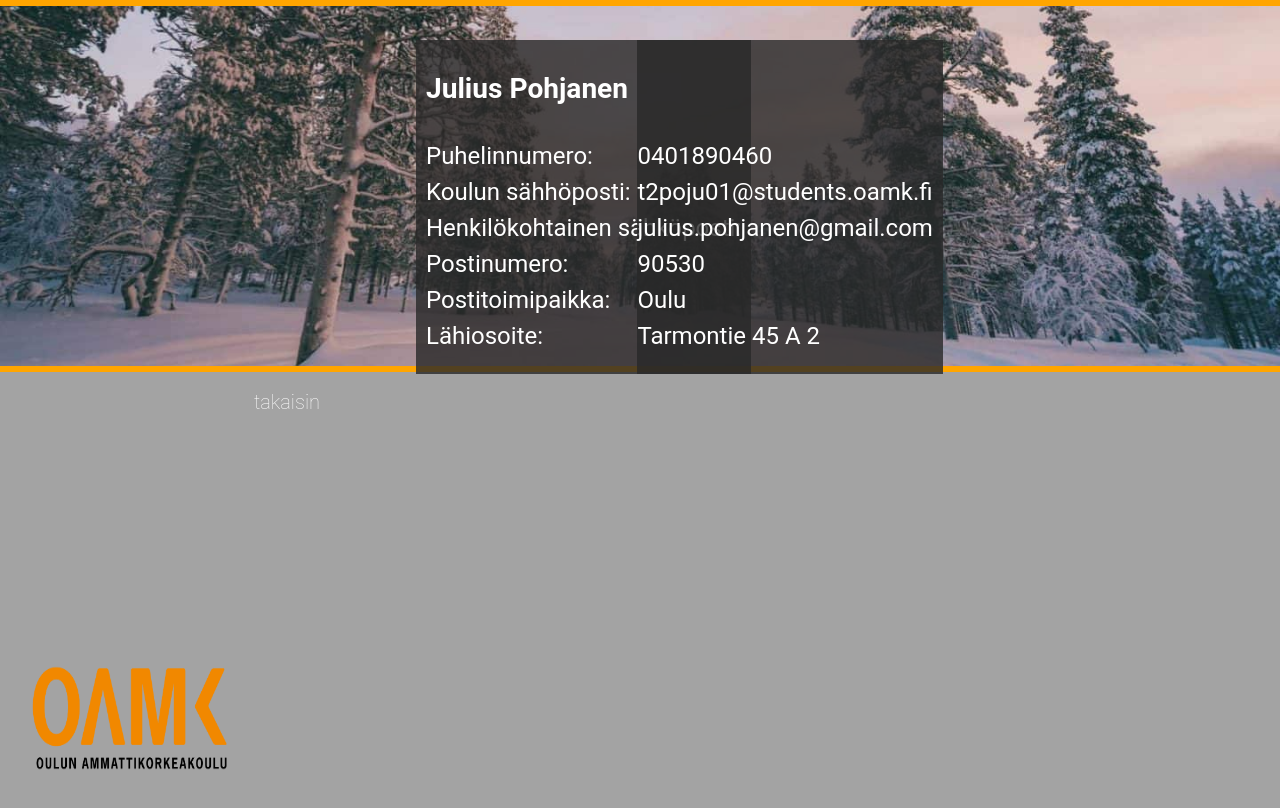
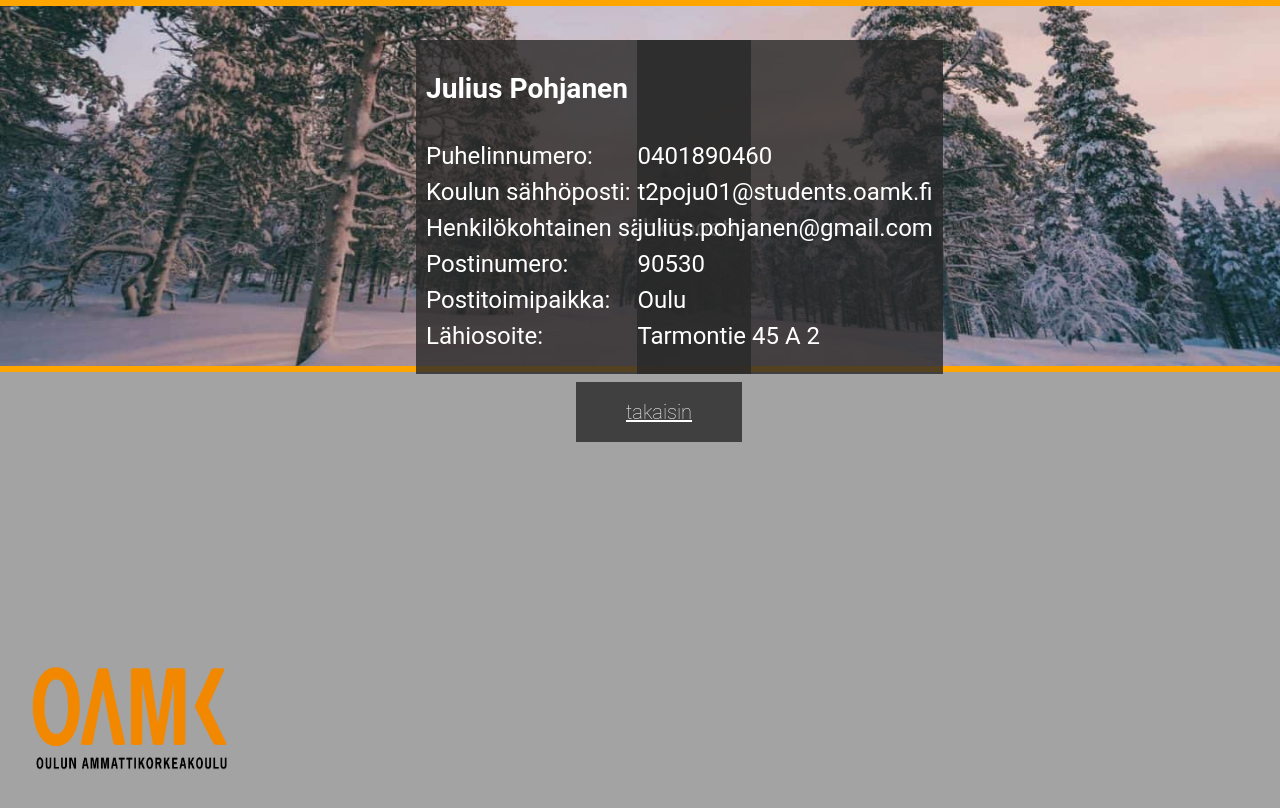
Before and after one commit to JuliusPohjanen/Webbisovellusprojekti, a plain HTML site: page Yhteystiedot.html in a window 1280 px wide. Drawn offline with Linux system fonts and the light colour scheme.

Commit message:
little proggress added
little proggress added

```diff
--- a/Yhteystiedot.html
+++ b/Yhteystiedot.html
@@ -32,6 +32,8 @@
     </div>
 
     <div id="midbar2"></div>
-    <div id="block4"><a href="/index.html" style="text-decoration:none;">takaisin</a></div>
+    <div class="link-container2">
+        <div id="block2"><a href="/index.html">takaisin</a></div>
+    </div>
     <div id="bottombar2"><img src="assets/pictures/oamk.png" alt="oamk" style="height: 20%; width: 20%; position: absolute; left: 0; bottom:0"></div>
 </body>
--- a/css/style.css
+++ b/css/style.css
@@ -107,7 +107,7 @@ div {
     position: absolute;
     top: 20px;
     right: 20px;
-    background-color:  rgb(163, 163, 163);
+    background-color: rgb(41, 41, 41, 0.8);
     font-size: 20;
     font-weight: 100;
     color: black;
@@ -156,3 +156,12 @@ div {
     left: 33%;
     font-size: 24;
 }
+.link-container2{
+    position: absolute;
+    margin-top: 10px;
+    padding-top: 0px;
+    padding-bottom: 0px;
+    padding-right: 6px;
+    left: 45%;
+    font-size: 24;
+}
```
Also changed, not shown: CV.html (+4 -1 lines), portfolio.html (+1 -1 lines).
